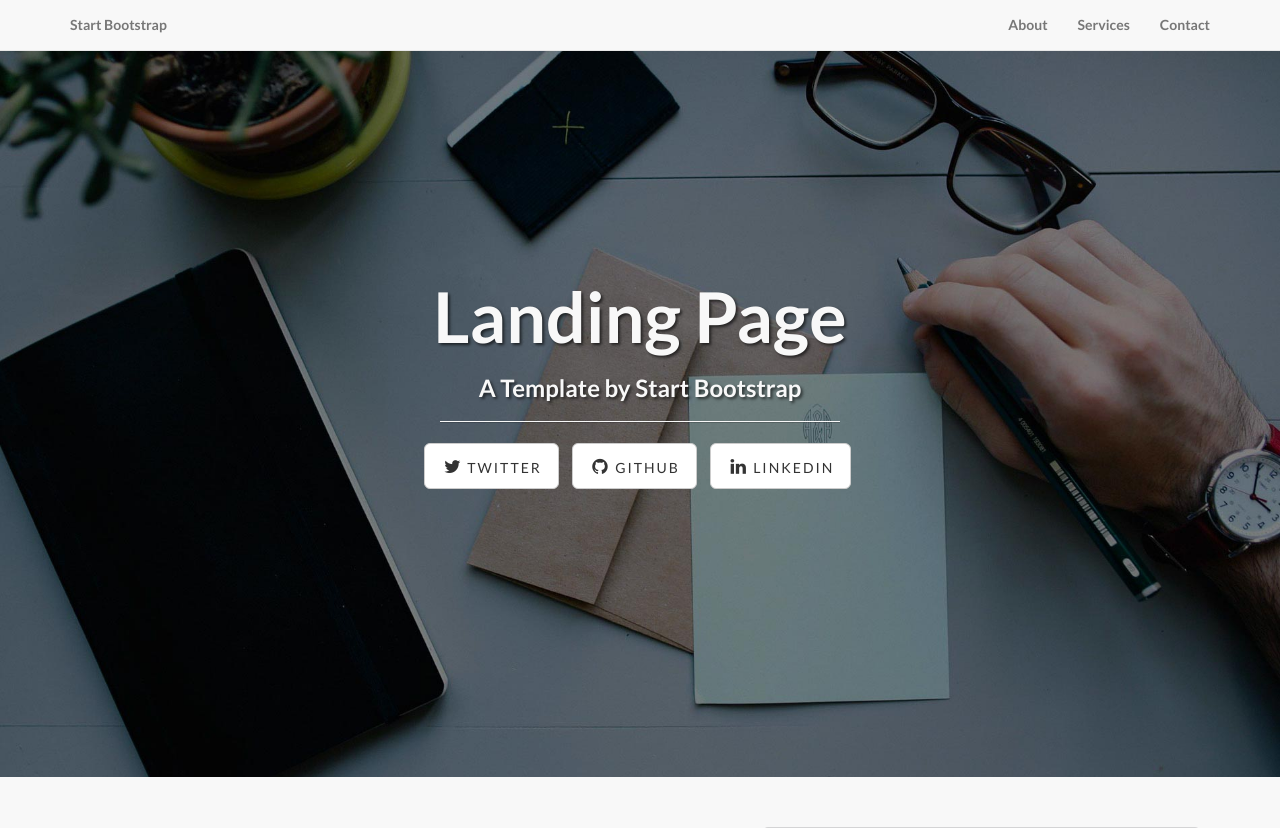
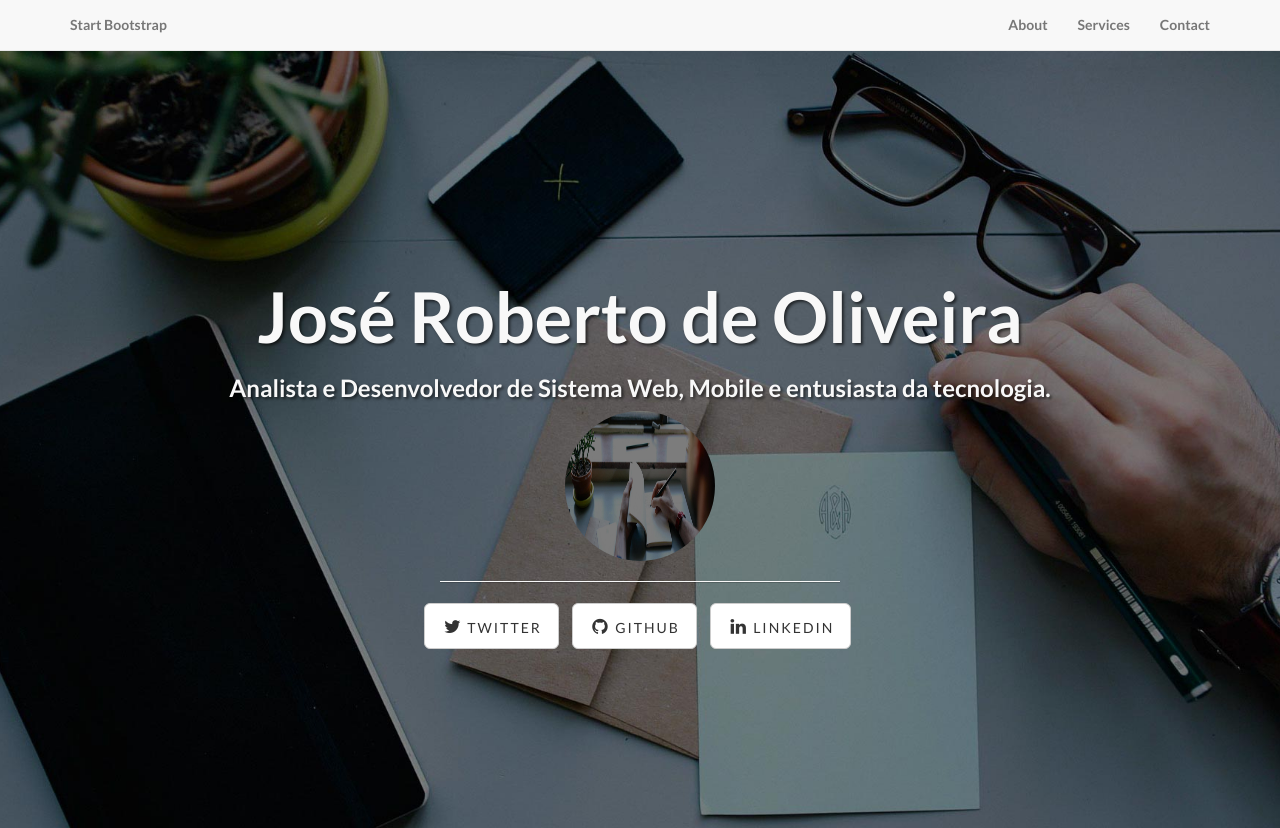
Before and after one commit to JrzenonDev/simple_mvc_framework_landing_page, a PHP site: page / in a window 1280 px wide. Shown: the top 828 px of the page. Run offline with PHP 8.4, Linux system fonts and the light colour scheme; some libraries are stand-ins or nearby versions.

Commit message:
upload images and archive

```diff
--- a/app/views/home/home.php
+++ b/app/views/home/home.php
@@ -10,8 +10,9 @@ use Core\Language;
             <div class="row">
                 <div class="col-lg-12">
                     <div class="intro-message">
-                        <h1>Landing Page</h1>
-                        <h3>A Template by Start Bootstrap</h3>
+                        <h1>José Roberto de Oliveira</h1>
+                        <h3>Analista e Desenvolvedor de Sistema Web, Mobile e entusiasta da tecnologia.</h3>
+                        <img class="img-circle" src="http://dev.webdesignhull.com/landing-page/app/templates/default/img/banner-bg.jpg" alt="" width="150px" height="150px">
                         <hr class="intro-divider">
                         <ul class="list-inline intro-social-buttons">
                             <li>
```
Also changed, not shown: app/templates/default/img/backup/banner-bg.jpg (added), app/templates/default/img/backup/dog.png (added), app/templates/default/img/backup/intro-bg.jpg (added), app/templates/default/img/backup/ipad.png (added), app/templates/default/img/backup/jose.jpg (added), app/templates/default/img/backup/phones.png (added), app/templates/default/img/dog.png, app/templates/default/img/ipad.png, app/templates/default/img/jose.jpg (added), 2 other files.
